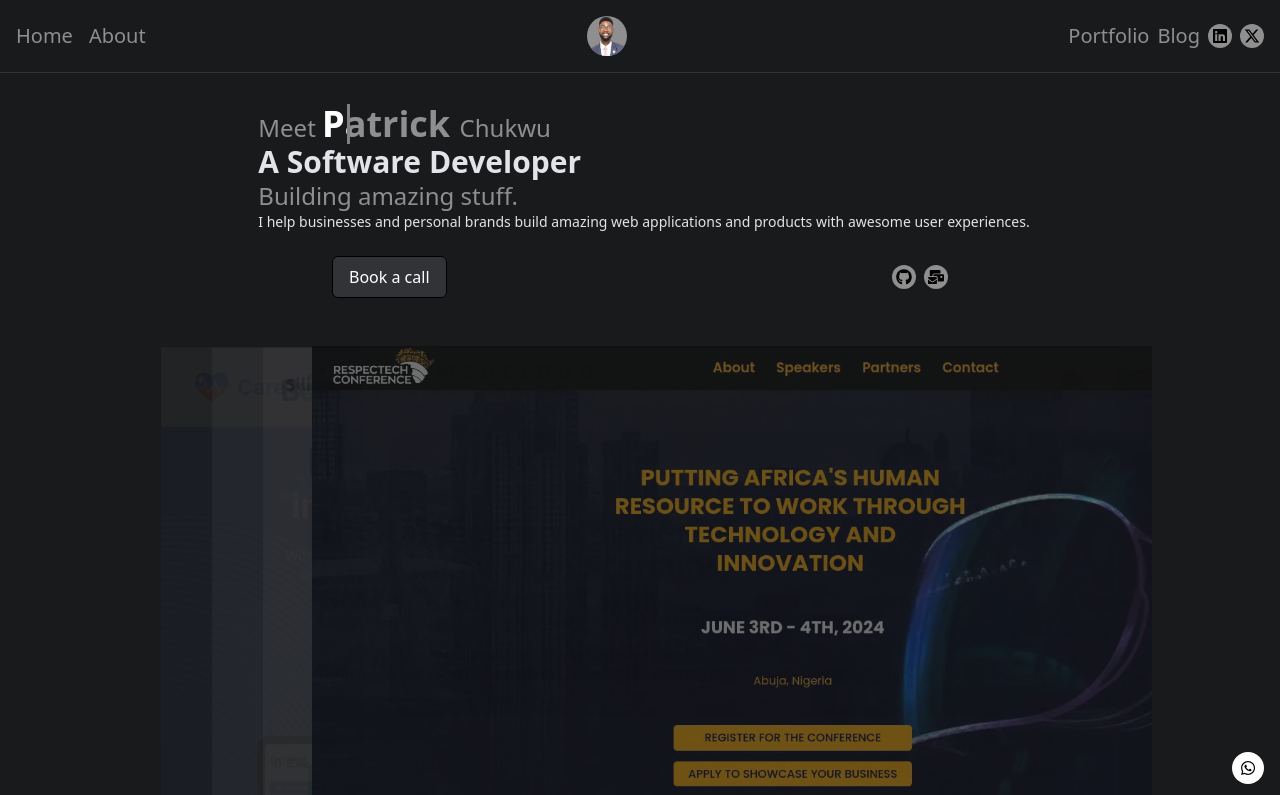
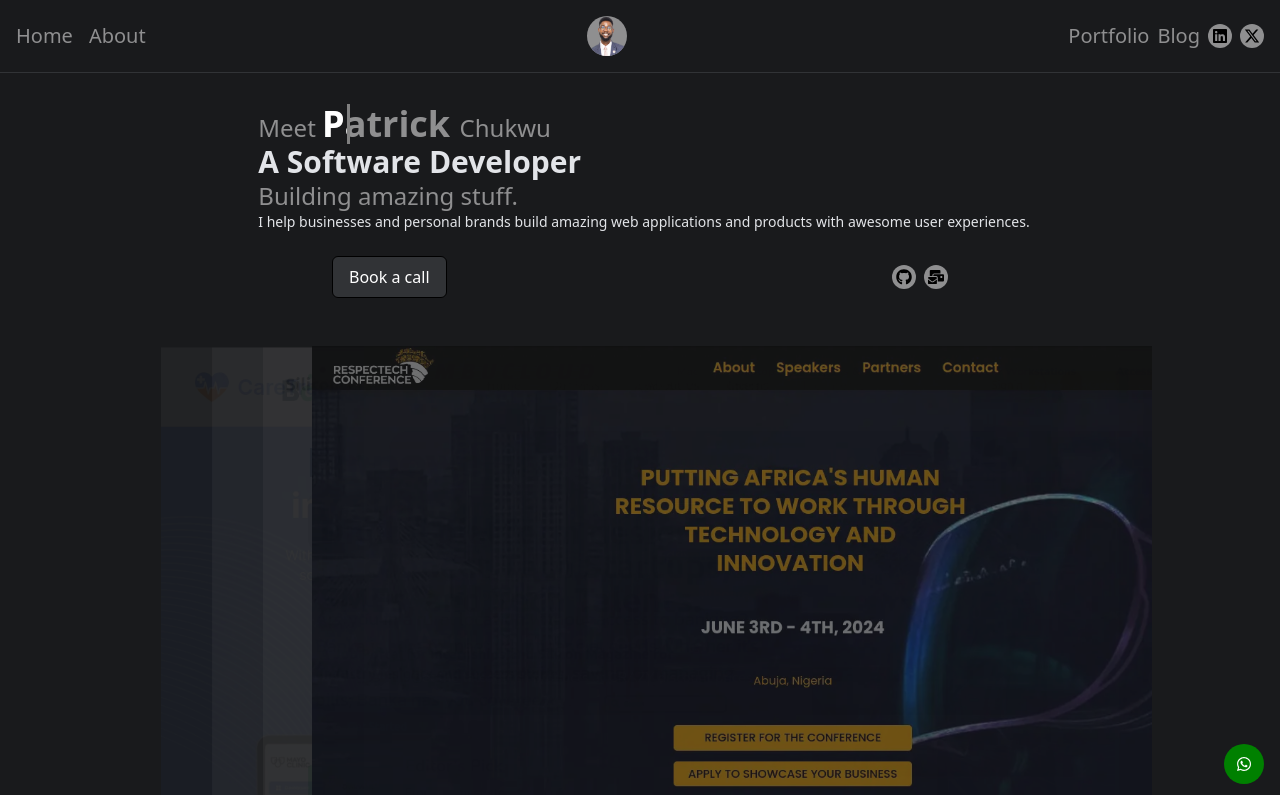
Before and after one commit to Patrick-Chukwu/Patrick-Chukwu, a React (Vite) app: page / in a window 1280 px wide. Shown: the top 795 px of the page. Built offline with nearby package versions, Linux system fonts and the light colour scheme.

Commit message:
feat: update whatsapp

```diff
--- a/src/components/Popout.jsx
+++ b/src/components/Popout.jsx
@@ -9,7 +9,7 @@ const Popout = () => {
   return (
     <div>
       <motion.div
-      className=' w-fit text-black bg-white p-2 rounded-full fixed z-50 right-4 bottom-4'
+      className=' w-fit text-white bg-[green] p-3 rounded-full fixed z-50 right-4 bottom-4'
 
       whileHover={{scale: 1.5}}
       // whileTap={{x: -20, scaleX: 2}}
```
